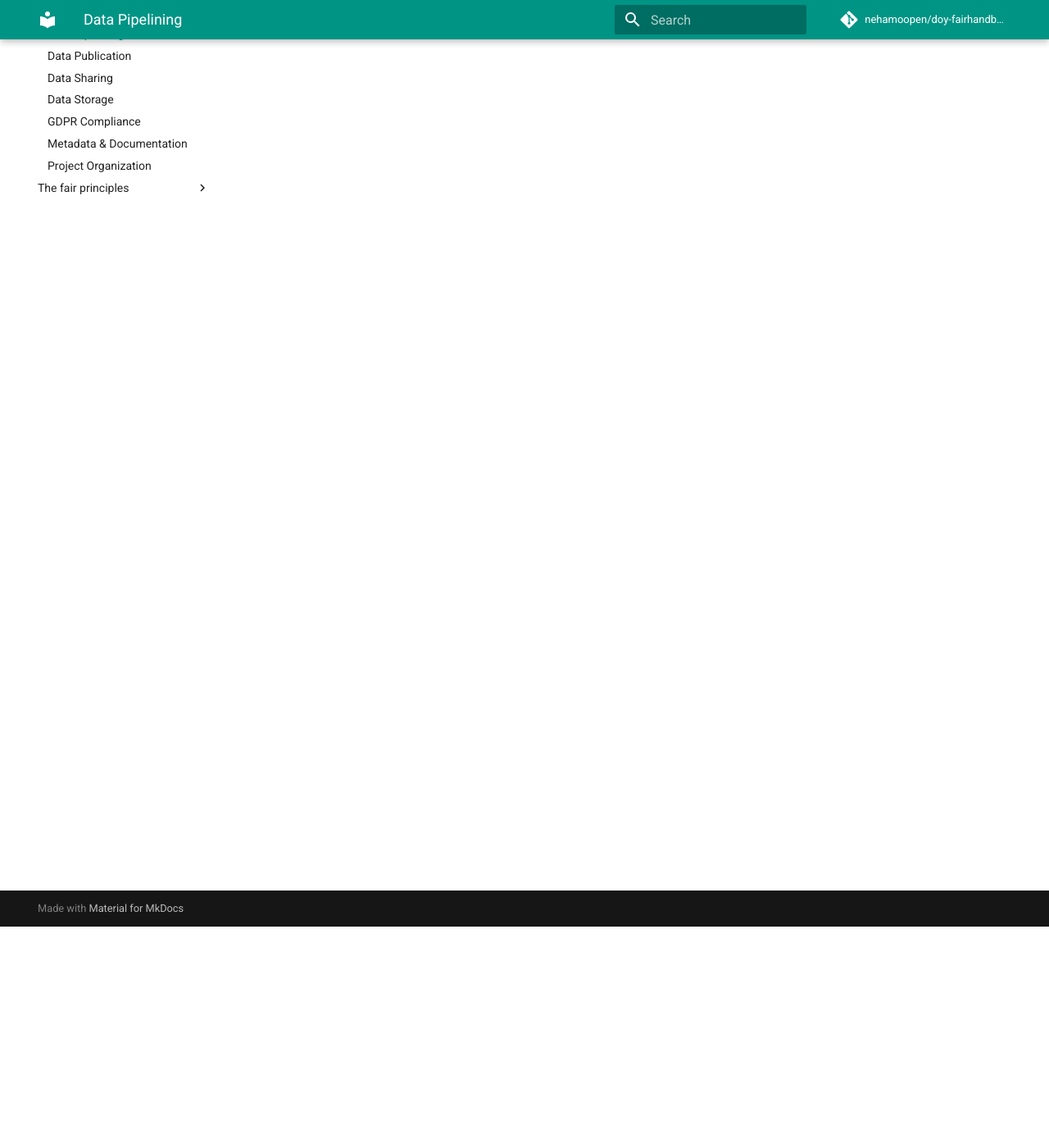
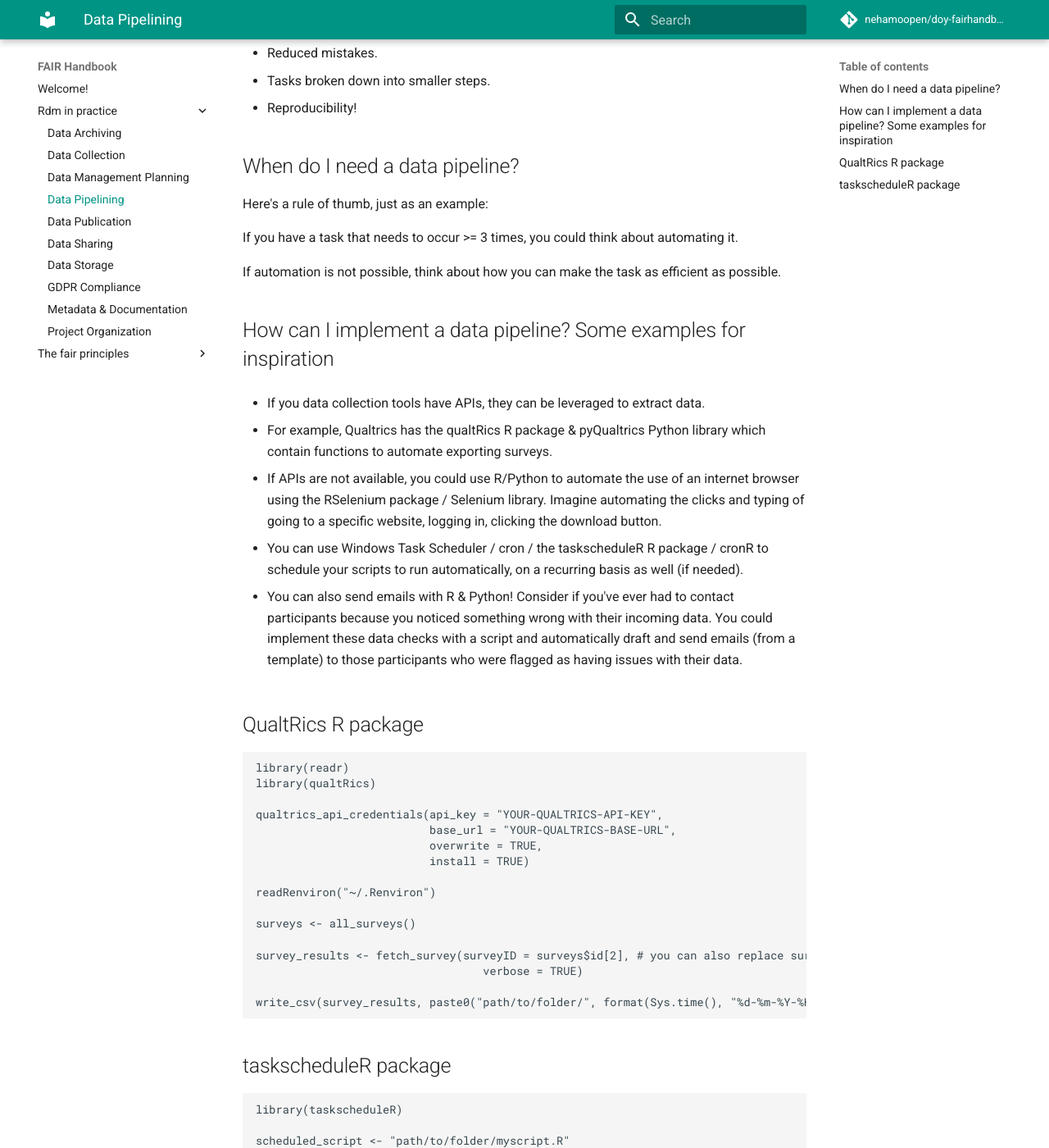
Before and after one commit to nehamoopen/doy-data-guide, an MkDocs documentation site: the page built from docs/rdm-in-practice/data-pipelining.md, in a window 1280 px wide and 1400 px high, scrolled down 270 px. Shown: the whole window at 82% size. Built offline with MkDocs 1.6.1 and Material for MkDocs 9.7.7, drawn with Linux system fonts in a browser that asks for light colours; comment, search, counter and statistics services are not loaded; some of the changed text lies outside the part shown.

Commit message:
added code snippets

````diff
--- a/docs/rdm-in-practice/data-pipelining.md
+++ b/docs/rdm-in-practice/data-pipelining.md
@@ -1 +1,73 @@
 # Data Pipelining
+
+A data pipeline is a series of (automated) actions that ingests raw data from various sources and moves the data to a destination for storage and (eventual) analysis.
+
+Benefits of a data pipeline include:
+
+- Time saved by automating the boring stuff!
+- Reduced mistakes.
+- Tasks broken down into smaller steps.
+- Reproducibility!
+
+## When do I need a data pipeline?
+
+Here's a rule of thumb, just as an example:
+
+If you have a task that needs to occur >= 3 times, you could think about automating it.
+
+If automation is not possible, think about how you can make the task as efficient as possible.
+
+## How can I implement a data pipeline? Some examples for inspiration
+
+- If you data collection tools have APIs, they can be leveraged to extract data.
+
+- For example, Qualtrics has the qualtRics R package & pyQualtrics Python library which contain functions to automate exporting surveys.
+
+- If APIs are not available, you could use R/Python to automate the use of an internet browser using the RSelenium package / Selenium library. Imagine automating the clicks and typing of going to a specific website, logging in, clicking the download button.
+
+- You can use Windows Task Scheduler / cron / the taskscheduleR R package / cronR to schedule your scripts to run automatically, on a recurring basis as well (if needed).
+
+- You can also send emails with R & Python! Consider if you've ever had to contact participants because you noticed something wrong with their incoming data. You could implement these data checks with a script and automatically draft and send emails (from a template) to those participants who were flagged as having issues with their data.
+
+## QualtRics R package
+
+```
+library(readr)
+library(qualtRics)
+
+qualtrics_api_credentials(api_key = "YOUR-QUALTRICS-API-KEY",
+                          base_url = "YOUR-QUALTRICS-BASE-URL",
+                          overwrite = TRUE,
+                          install = TRUE)
+
+readRenviron("~/.Renviron")
+
+surveys <- all_surveys()
+
+survey_results <- fetch_survey(surveyID = surveys$id[2], # you can also replace surveys$id[2] with "<SUVREY-ID>"
+                                  verbose = TRUE)
+
+write_csv(survey_results, paste0("path/to/folder/", format(Sys.time(), "%d-%m-%Y-%H.%M"), "_survey_results.csv"))
+```
+
+## taskscheduleR package
+
+```
+library(taskscheduleR)
+
+scheduled_script <- "path/to/folder/myscript.R"
+
+## run script once within 120 seconds
+
+taskscheduler_create(taskname = "extract-data-once", rscript = scheduled_script,
+                     schedule = "ONCE", starttime = format(Sys.time() + 120, "%H:%M"))
+
+## Run every 5 minutes, starting from 10:40
+
+taskscheduler_create(taskname = "extract-data-5min", rscript = scheduled_script,
+                     schedule = "MINUTE", starttime = "10:40", modifier = 5)
+
+## delete tasks
+
+taskscheduler_delete("extract-data-once")
+```
````
Also changed, not shown: docs/rdm-in-practice/data-management-planning.md (+10 -0 lines), docs/rdm-in-practice/metadata-and-documentation.md (+51 -0 lines).
